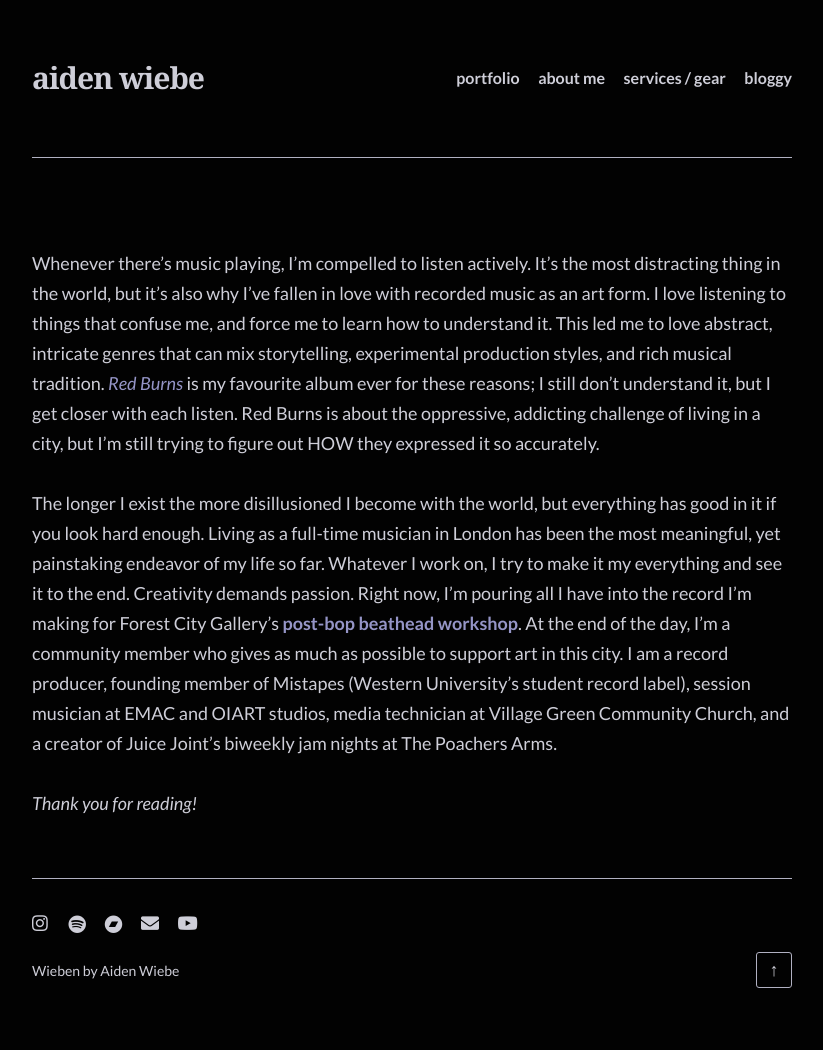
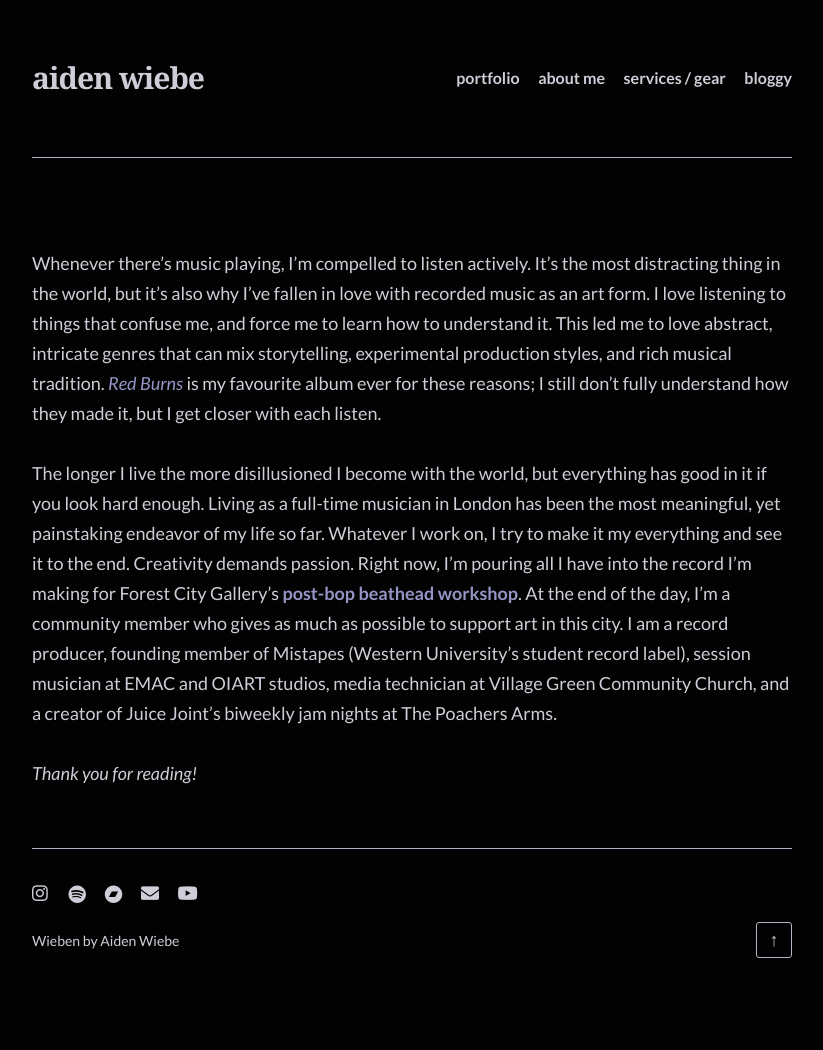
Before and after one commit to SamsonGoodenough/wieben-site, a Jekyll site: the page built from about.md, in a window 1280 px wide. Shown: the whole page, without its empty margins (228-1051 px from the left). Built offline with Jekyll 4.4.1, drawn with Linux system fonts in a browser that asks for light colours; some web fonts are replaced; after the commit the page ends 1020 px from its top, so only the background shows below that.

Commit message:
i do it again

```diff
--- a/about.md
+++ b/about.md
@@ -18,8 +18,8 @@ description: About Aiden Wiebe
        # credit: '@_chloejpg'
         #link: https://www.instagram.com/_chloejpg/
 ---
-Whenever there's music playing, I'm compelled to listen actively.  It's the most distracting thing in the world, but it's also why I've fallen in love with recorded music as an art form.  I love listening to things that confuse me, and force me to learn how to understand it.  This led me to love abstract, intricate genres that can mix storytelling, experimental production styles, and rich musical tradition.  *[Red Burns](https://standingonthecorner.bandcamp.com/album/red-burns)* is my favourite album ever for these reasons; I still don't understand it, but I get closer with each listen.  Red Burns is about the oppressive, addicting challenge of living in a city, but I'm still trying to figure out HOW they expressed it so accurately.
+Whenever there's music playing, I'm compelled to listen actively.  It's the most distracting thing in the world, but it's also why I've fallen in love with recorded music as an art form.  I love listening to things that confuse me, and force me to learn how to understand it.  This led me to love abstract, intricate genres that can mix storytelling, experimental production styles, and rich musical tradition.  *[Red Burns](https://standingonthecorner.bandcamp.com/album/red-burns)* is my favourite album ever for these reasons; I still don't fully understand how they made it, but I get closer with each listen.
 
-The longer I exist the more disillusioned I become with the world, but everything has good in it if you look hard enough.  Living as a full-time musician in London has been the most meaningful, yet painstaking endeavor of my life so far.  Whatever I work on, I try to make it my everything and see it to the end.  Creativity demands passion.  Right now, I'm pouring all I have into the record I'm making for Forest City Gallery's **[post-bop beathead workshop](https://www.forestcitygallery.com/post/fcg-s-postbop-beathead-jazz-workshop-sponsored-by-lbmx)**.  At the end of the day, I'm a community member who gives as much as possible to support art in this city.  I am a record producer, founding member of Mistapes (Western University's student record label), session musician at EMAC and OIART studios, media technician at Village Green Community Church, and a creator of Juice Joint's biweekly jam nights at The Poachers Arms.
+The longer I live the more disillusioned I become with the world, but everything has good in it if you look hard enough.  Living as a full-time musician in London has been the most meaningful, yet painstaking endeavor of my life so far.  Whatever I work on, I try to make it my everything and see it to the end.  Creativity demands passion.  Right now, I'm pouring all I have into the record I'm making for Forest City Gallery's **[post-bop beathead workshop](https://www.forestcitygallery.com/post/fcg-s-postbop-beathead-jazz-workshop-sponsored-by-lbmx)**.  At the end of the day, I'm a community member who gives as much as possible to support art in this city.  I am a record producer, founding member of Mistapes (Western University's student record label), session musician at EMAC and OIART studios, media technician at Village Green Community Church, and a creator of Juice Joint's biweekly jam nights at The Poachers Arms.
 
 *Thank you for reading!*
```
